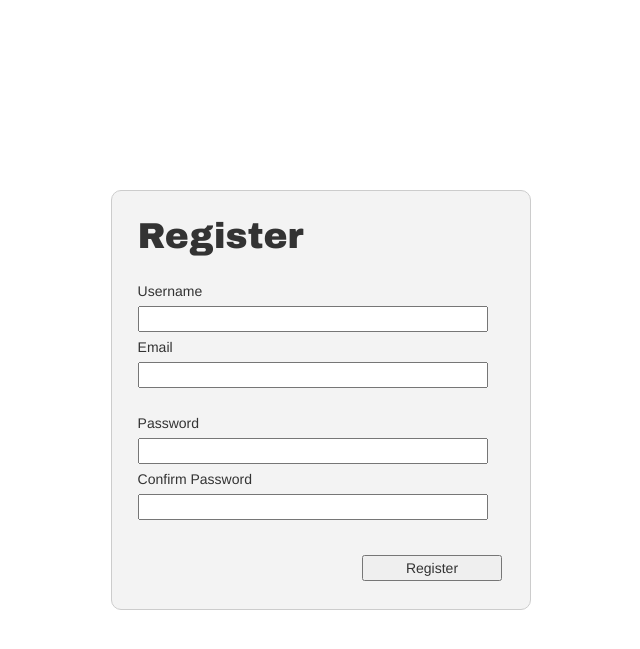
After one commit to 444Duarte/LBAW, a PHP site: page /templates/signup.html in a window 1280 px wide. The commit adds this page. Shown: the top 649 px of the page, without its empty margins (319-959 px from the left). Run offline with PHP 8.4, Linux system fonts and the light colour scheme.

Commit message:
Signup finished

```diff
--- a/templates/css/login.css
+++ b/templates/css/login.css
@@ -1,8 +1,3 @@
-body{
-	/*display: flex;*/
-	/*align-items: center;*/
-}
-
 #login_form{
 	display: inline-block;
 	padding: 2%;
--- /dev/null
+++ b/templates/css/signup.css
@@ -0,0 +1,35 @@
+#signup_form{
+	display: inline-block;
+	padding: 2%;
+	border-radius: 10px;
+
+	position:fixed;
+    top: 50%;
+    left: 50%;
+    width:30em;
+    height:30em;
+    margin-top: -15em; /*set to a negative number 1/2 of your height*/
+    margin-left: -15em; /*set to a negative number 1/2 of your width*/
+    border: 1px solid #ccc;
+    background-color: #f3f3f3;
+}
+
+#signup_form > input{
+    margin: 5px 0px;
+    width: 25em;
+}
+
+.form_name{
+    font-family: "Arial Black", Gadget, sans-serif;
+    margin: 0;
+    margin-bottom: 5px;
+
+}
+
+#signup_form input[type="submit"]{
+    position: absolute;
+    bottom: 0;
+    right: 0;
+    width: 10em;
+    margin: 2em;
+}
--- a/templates/login.html
+++ b/templates/login.html
@@ -22,7 +22,7 @@
 				<br>
 				<div id="login_options">
 					<a href="">Forgot your password?</a>
-					<a href="">Not a member?</a>
+					<a href="signup.html">Not a member?</a>
 				</div>
 
 				<input type="submit" value="Login">
--- /dev/null
+++ b/templates/signup.html
@@ -0,0 +1,31 @@
+<!DOCTYPE html>
+<html lang="en">
+  <head>
+  	<meta charset="utf-8">
+    <title>ToolBox Signup</title>
+  	<link href="../lib/bootstrap-3.3.6-dist/css/bootstrap.min.css" rel="stylesheet">
+  	<link rel="stylesheet" type="text/css" href="css/signup.css">
+	</head>
+
+	<body>
+		<div>
+			<form id="signup_form" action="" method="post">
+				<h1 class="form_name">Register</h1>
+				<br>Username<br>
+				<input type="text" name="username" required>
+				<br>Email<br>
+				<input type="email" required>
+
+				<br><br>Password<br>
+				<input type="password" name="password" required>
+				<br>Confirm Password<br>
+				<input type="password" name="confirm_password" required>
+
+
+				<input type="submit" value="Register">
+			</form>
+		</div>
+
+	</body>
+
+</html>
```
